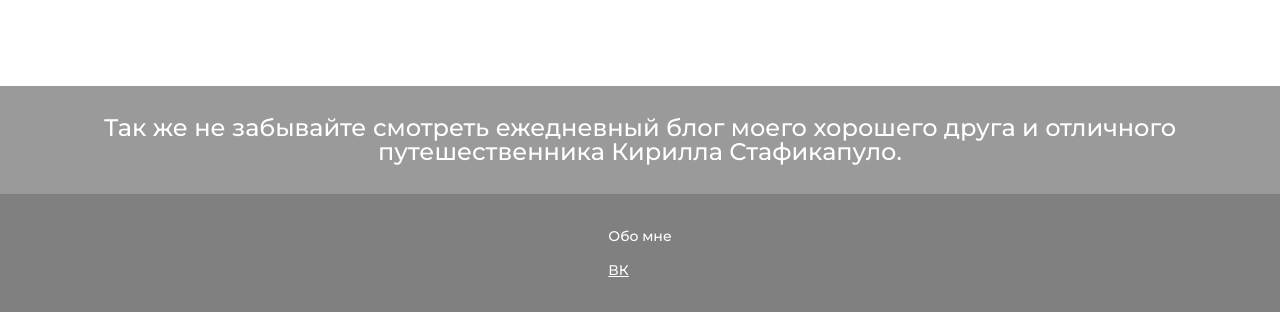
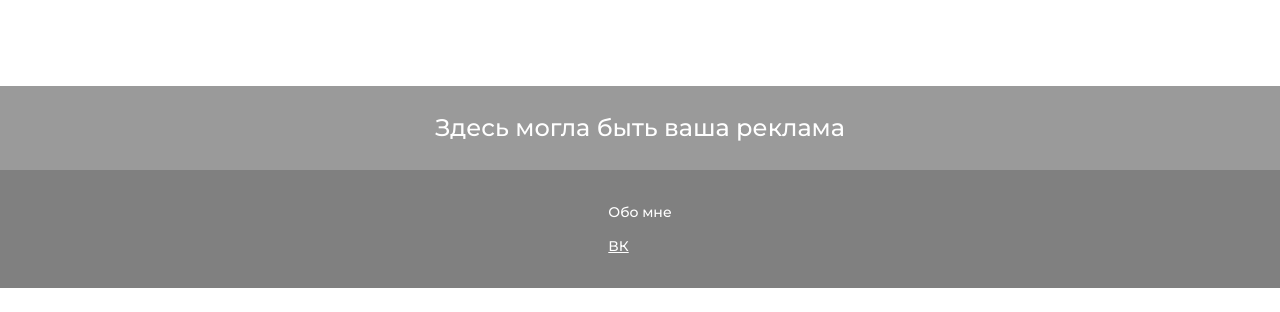
Before and after one commit to ov4rlxrd/ov4rlxrd.github.io, a plain HTML site: page index.html in a window 1280 px wide. Shown: the part 1253-1565 px from the top of the page. After the commit the page ends 1541 px from the top, so only its background shows below. Drawn offline with Linux system fonts and the light colour scheme.

Commit message:
Update index.html

```diff
--- a/index.html
+++ b/index.html
@@ -73,7 +73,7 @@
         </main>
         <footer class="footer">
           <div class="footer__ad">
-            <div class="footer__ad_text">Так же не забывайте смотреть  <a href="Проект Кирилл/index1.html" class="kirill__ad"> ежедневный блог моего хорошего друга и отличного путешественника Кирилла Стафикапуло.</a></div>
+            <div class="footer__ad_text">Здесь могла быть ваша реклама</div>
           </div>
           <div class="footer__main">
             <div class="footer__main_cont footer-cont">
```
